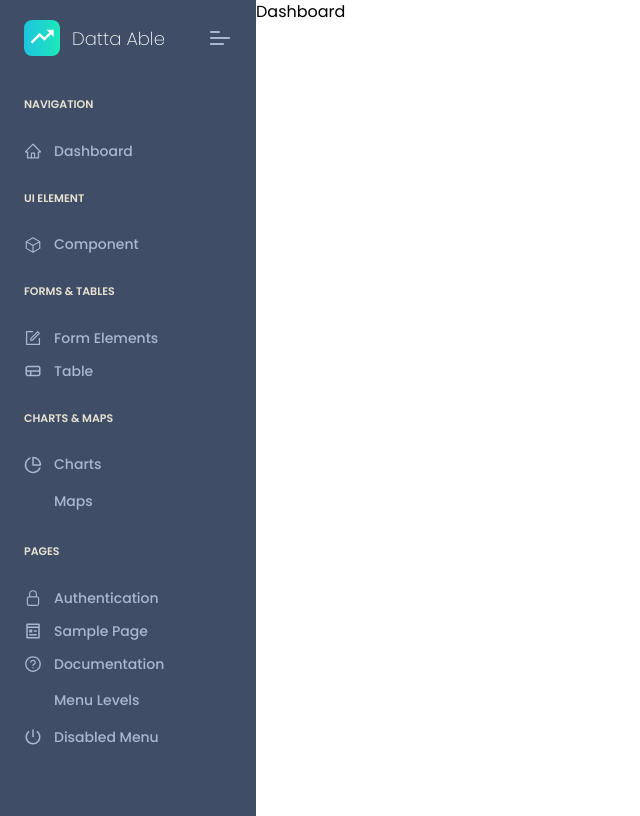
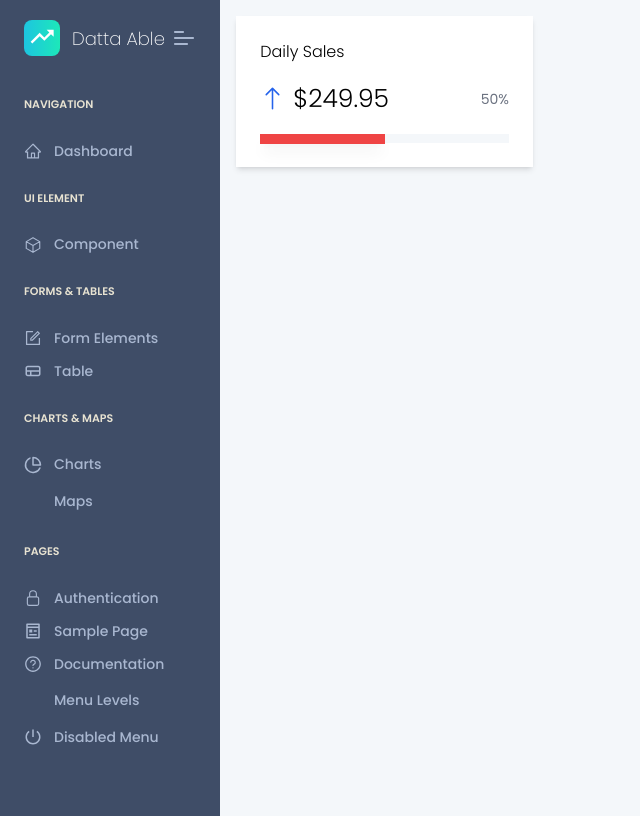
Before and after one commit to bigyan-sapkota/14_DATA_ABLE, a React (Vite) app: page / in a window 1280 px wide. Shown: the whole page, without its empty margins (0-640 px from the left). Built offline with nearby package versions, Linux system fonts and the light colour scheme; some icons are missing.

Commit message:
Making Dashboard

```diff
--- a/src/App.jsx
+++ b/src/App.jsx
@@ -1,12 +1,12 @@
 import React from "react";
-import SideNav from "./components/SideNav/SideNav";
-import Dashboard from "./components/Dashboard/Dashboard";
+import SideNav from "./components/SideNav";
+import DashBoard from "./components/DashBoard";
 
 const App = () => {
   return (
     <div className="flex">
       <SideNav />
-      <Dashboard />
+      <DashBoard />
     </div>
   );
 };
--- /dev/null
+++ b/src/components/DashBoard.jsx
@@ -0,0 +1,12 @@
+import React from "react";
+import Sales from "./Sales";
+
+const DashBoard = () => {
+  return (
+    <div className="bg-[#F4F7FA] w-full">
+      <Sales />
+    </div>
+  );
+};
+
+export default DashBoard;
--- a/src/components/Dashboard/Dashboard.jsx
+++ /dev/null
@@ -1,7 +0,0 @@
-import React from "react";
-
-const Dashboard = () => {
-  return <div>Dashboard</div>;
-};
-
-export default Dashboard;
--- /dev/null
+++ b/src/components/Sales.jsx
@@ -0,0 +1,23 @@
+import React from "react";
+import ProgressBar from "../containers/ProgressBar";
+import { BsArrowUp } from "react-icons/bs";
+
+const Sales = () => {
+  return (
+    <div className="flex flex-col gap-4 w-[28%] p-6 m-4 bg-white shadow-md">
+      <div className="font-light text-base">Daily Sales</div>
+      <div className="flex items-center justify-between w-full">
+        <div className="flex justify-between items-center gap-2 text-[25px]">
+          <BsArrowUp className="text-blue-600" />
+          <div className="font-light">$249.95</div>
+        </div>
+        <div className="text-gray-500 text-sm">50%</div>
+      </div>
+      <div>
+        <ProgressBar progressNum={10} />
+      </div>
+    </div>
+  );
+};
+
+export default Sales;
--- a/src/components/SideNav/SideNav.jsx
+++ b/src/components/SideNav.jsx
@@ -11,7 +11,7 @@ import { RiPagesLine, RiShutDownLine } from "react-icons/ri";
 import { FiPieChart } from "react-icons/fi";
 import { LiaMap } from "react-icons/lia";
 import { FaBars } from "react-icons/fa6";
-import "./SideNav.css";
+import "./css/SideNav.css";
 
 const SideNav = () => {
   const sideNavItems = [
--- /dev/null
+++ b/src/containers/ProgressBar.jsx
@@ -0,0 +1,20 @@
+import React from "react";
+
+const ProgressBar = ({ progressNum }) => {
+  const progressBarColor =
+    progressNum >= 25 && progressNum < 75
+      ? "bg-blue-500"
+      : progressNum >= 75
+      ? "bg-green-500"
+      : "bg-red-500";
+
+  return (
+    <div>
+      <div className="bg-[#F4F7FA] h-[9px] w-full">
+        <div className={`h-[10px] w-1/2 ${progressBarColor} shadow-lg`}></div>
+      </div>
+    </div>
+  );
+};
+
+export default ProgressBar;
```
Also changed, not shown: src/Pages/Dashboard/Dashboard.jsx (added), src/Pages/Dashboard/RecentUsers.jsx (added), src/components/RecentUser.jsx (added), src/components/SocialMedia.jsx (added), src/components/css/SideNav.css (renamed from src/components/SideNav/SideNav.css).
